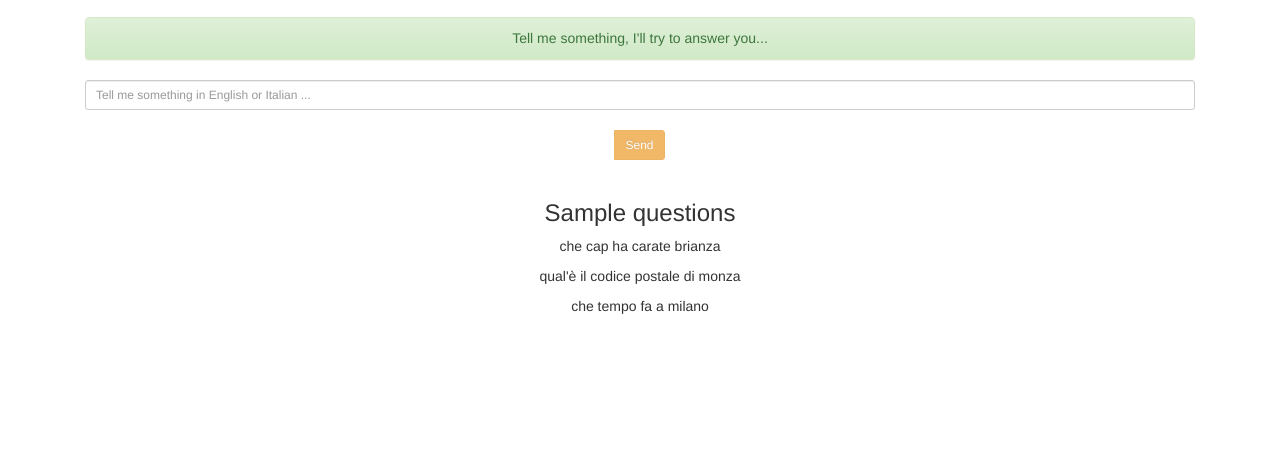
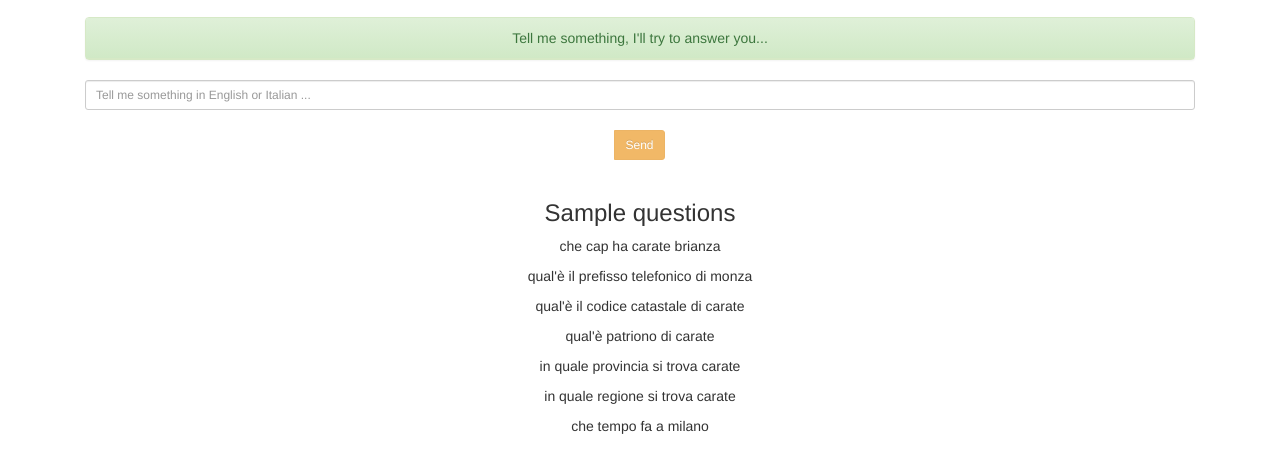
Before and after one commit to matteoredaelli/BOTeo, a website: page public/index.html in a window 1280 px wide. Shown: the part 192-664 px from the top of the page. Drawn offline with nearby package versions, Linux system fonts and the light colour scheme; some packages are replaced by stand-ins of ours.

Commit message:
sample questions

```diff
--- a/public/index.html
+++ b/public/index.html
@@ -4,8 +4,8 @@
     <meta charset="utf-8">
     <meta http-equiv="X-UA-Compatible" content="IE=edge">
     <meta name="viewport" content="width=device-width, initial-scale=1">
-
-    <title>Teo</title>
+    <meta description="chat bot by Matteo Redaelli">
+    <title>chaTeo</title>
 
     <script src="https://ajax.googleapis.com/ajax/libs/angularjs/1.6.1/angular.min.js"></script>
     <script src="https://ajax.googleapis.com/ajax/libs/angularjs/1.6.1/angular-route.js"></script>
@@ -94,7 +94,11 @@ google_ad_channel = "";
         <br />
         <h3 id="help">Sample questions</h3>
         <p>che cap ha carate brianza</p>
-        <p>qual'è il codice postale di monza</p>
+        <p>qual'è il prefisso telefonico di monza</p>
+        <p>qual'è il codice catastale di carate</p>
+        <p>qual'è patriono di carate</p>
+        <p>in quale provincia si trova carate</p>
+        <p>in quale regione si trova carate</p>
         <p>che tempo fa a milano</p>
       </div>
 
```
Also changed, not shown: 1 other file.
